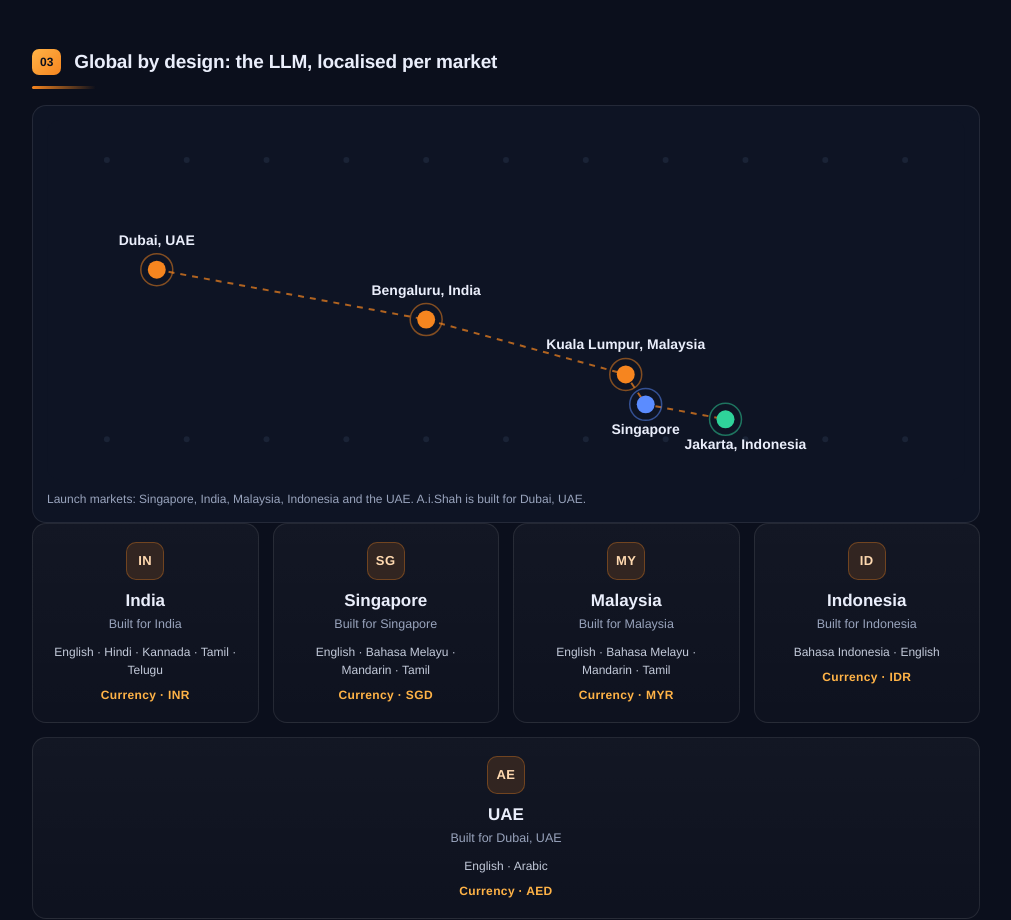
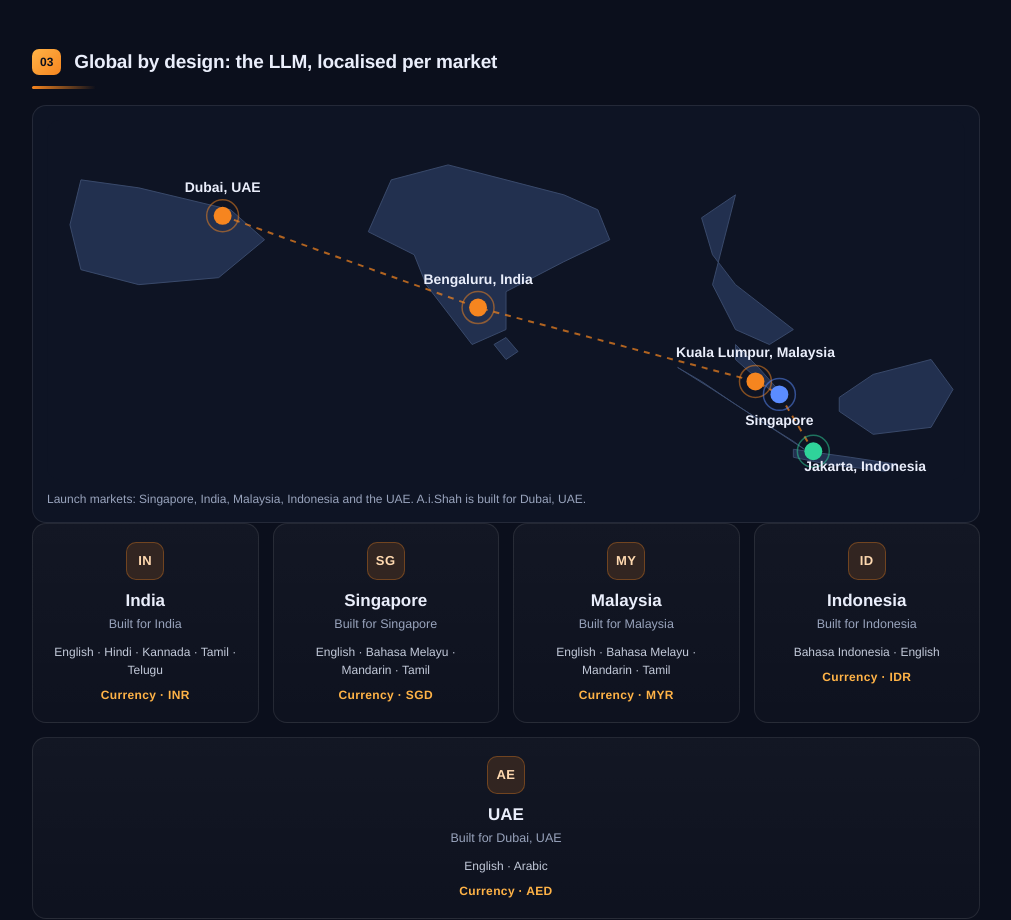
Before and after one commit to CybergigSG/hairulazhar, a plain HTML site: page index.html in a window 1280 px wide. Shown: the part 3520-4440 px from the top of the page, without its empty margins (134-1145 px from the left). Drawn offline with Linux system fonts and the light colour scheme; animation ran at ten frames a second.

Commit message:
Portfolio map: add real landmass background
The markets map was pins on a blank dark panel with no land. Add simplified landmass shapes for Arabia, India, Southeast Asia, Malay Peninsula, Sumatra, Java, Borneo and Sri Lanka, and move the pins to their correct geographic positions: Dubai, Bengaluru, Kuala Lumpur, Singapore and Jakarta.

```diff
--- a/index.html
+++ b/index.html
@@ -606,14 +606,23 @@ img.zoom{cursor:zoom-in}
   <div class="mapwrap reveal">
     <svg viewBox="0 0 920 360" role="img" aria-label="Map of launch markets: Dubai in the UAE, Bengaluru in India, Kuala Lumpur in Malaysia, Singapore, and Jakarta in Indonesia">
       <rect x="0" y="0" width="920" height="360" rx="12" fill="#0e1424"/>
-      <g fill="#1a2336"><circle cx="60" cy="40" r="3"/><circle cx="140" cy="40" r="3"/><circle cx="220" cy="40" r="3"/><circle cx="300" cy="40" r="3"/><circle cx="380" cy="40" r="3"/><circle cx="460" cy="40" r="3"/><circle cx="540" cy="40" r="3"/><circle cx="620" cy="40" r="3"/><circle cx="700" cy="40" r="3"/><circle cx="780" cy="40" r="3"/><circle cx="860" cy="40" r="3"/><circle cx="60" cy="320" r="3"/><circle cx="140" cy="320" r="3"/><circle cx="220" cy="320" r="3"/><circle cx="300" cy="320" r="3"/><circle cx="380" cy="320" r="3"/><circle cx="460" cy="320" r="3"/><circle cx="540" cy="320" r="3"/><circle cx="620" cy="320" r="3"/><circle cx="700" cy="320" r="3"/><circle cx="780" cy="320" r="3"/><circle cx="860" cy="320" r="3"/></g>
-      <path d="M110 150 L380 200 L580 255 L600 285 L680 300" fill="none" stroke="#f6851f" stroke-width="2" stroke-dasharray="6 6" opacity=".7"/>
+      <g fill="#22304f" stroke="#3a4a6b" stroke-width="1">
+        <path d="M34,60 L92,68 L184,90 L218,120 L172,158 L92,165 L34,150 L23,105 Z"/>
+        <path d="M322,112 L368,135 L380,165 L426,225 L460,210 L460,172 L518,142 L564,120 L552,90 L518,75 L460,60 L402,45 L345,60 Z"/>
+        <path d="M667,165 L690,210 L724,225 L748,210 L690,165 L667,135 L656,98 L690,75 Z"/>
+        <path d="M690,240 L724,270 L736,274 L713,248 L690,225 Z"/>
+        <path d="M632,248 L667,270 L713,300 L748,322 L759,330 L736,315 L690,285 L656,262 Z"/>
+        <path d="M748,330 L805,338 L851,345 L840,352 L782,345 L748,338 Z"/>
+        <path d="M794,278 L828,255 L886,240 L908,270 L886,308 L828,315 L794,292 Z"/>
+        <path d="M460,218 L472,232 L460,240 L448,225 Z"/>
+      </g>
+      <path d="M176 96 L432 188 L710 262 L734 275 L768 332" fill="none" stroke="#f6851f" stroke-width="2" stroke-dasharray="6 6" opacity=".7"/>
       <g font-family="Helvetica, Arial, sans-serif" font-size="14" font-weight="700" fill="#eaeefb">
-        <circle cx="110" cy="150" r="9" fill="#f6851f"/><circle cx="110" cy="150" r="16" fill="none" stroke="#f6851f" stroke-width="1.5" opacity=".5"/><text x="110" y="125" text-anchor="middle">Dubai, UAE</text>
-        <circle cx="380" cy="200" r="9" fill="#f6851f"/><circle cx="380" cy="200" r="16" fill="none" stroke="#f6851f" stroke-width="1.5" opacity=".5"/><text x="380" y="175" text-anchor="middle">Bengaluru, India</text>
-        <circle cx="580" cy="255" r="9" fill="#f6851f"/><circle cx="580" cy="255" r="16" fill="none" stroke="#f6851f" stroke-width="1.5" opacity=".5"/><text x="580" y="230" text-anchor="middle">Kuala Lumpur, Malaysia</text>
-        <circle cx="600" cy="285" r="9" fill="#5b8cff"/><circle cx="600" cy="285" r="16" fill="none" stroke="#5b8cff" stroke-width="1.5" opacity=".5"/><text x="600" y="315" text-anchor="middle">Singapore</text>
-        <circle cx="680" cy="300" r="9" fill="#2fd39a"/><circle cx="680" cy="300" r="16" fill="none" stroke="#2fd39a" stroke-width="1.5" opacity=".5"/><text x="700" y="330" text-anchor="middle">Jakarta, Indonesia</text>
+        <circle cx="176" cy="96" r="9" fill="#f6851f"/><circle cx="176" cy="96" r="16" fill="none" stroke="#f6851f" stroke-width="1.5" opacity=".5"/><text x="176" y="72" text-anchor="middle">Dubai, UAE</text>
+        <circle cx="432" cy="188" r="9" fill="#f6851f"/><circle cx="432" cy="188" r="16" fill="none" stroke="#f6851f" stroke-width="1.5" opacity=".5"/><text x="432" y="164" text-anchor="middle">Bengaluru, India</text>
+        <circle cx="710" cy="262" r="9" fill="#f6851f"/><circle cx="710" cy="262" r="16" fill="none" stroke="#f6851f" stroke-width="1.5" opacity=".5"/><text x="710" y="238" text-anchor="middle">Kuala Lumpur, Malaysia</text>
+        <circle cx="734" cy="275" r="9" fill="#5b8cff"/><circle cx="734" cy="275" r="16" fill="none" stroke="#5b8cff" stroke-width="1.5" opacity=".5"/><text x="734" y="306" text-anchor="middle">Singapore</text>
+        <circle cx="768" cy="332" r="9" fill="#2fd39a"/><circle cx="768" cy="332" r="16" fill="none" stroke="#2fd39a" stroke-width="1.5" opacity=".5"/><text x="820" y="352" text-anchor="middle">Jakarta, Indonesia</text>
       </g>
     </svg>
     <div class="mapcap">Launch markets: Singapore, India, Malaysia, Indonesia and the UAE. A.i.Shah is built for Dubai, UAE.</div>
```
